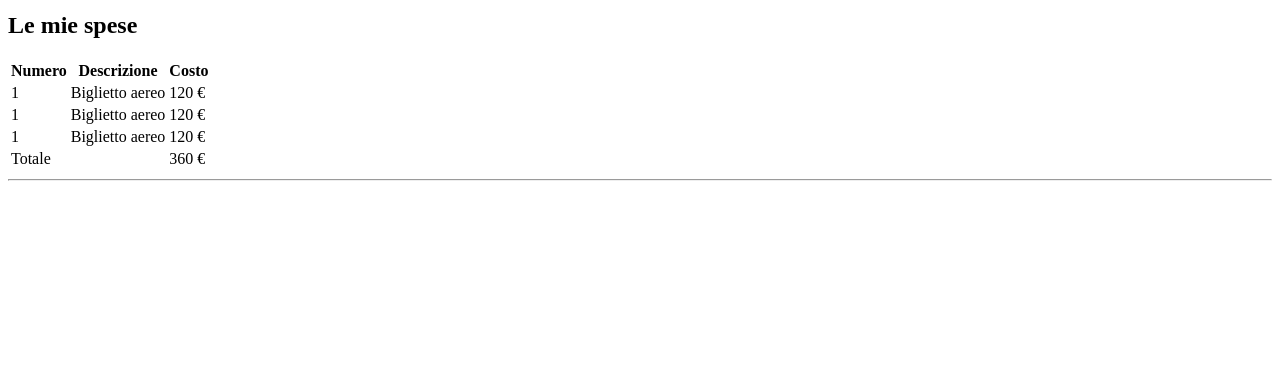
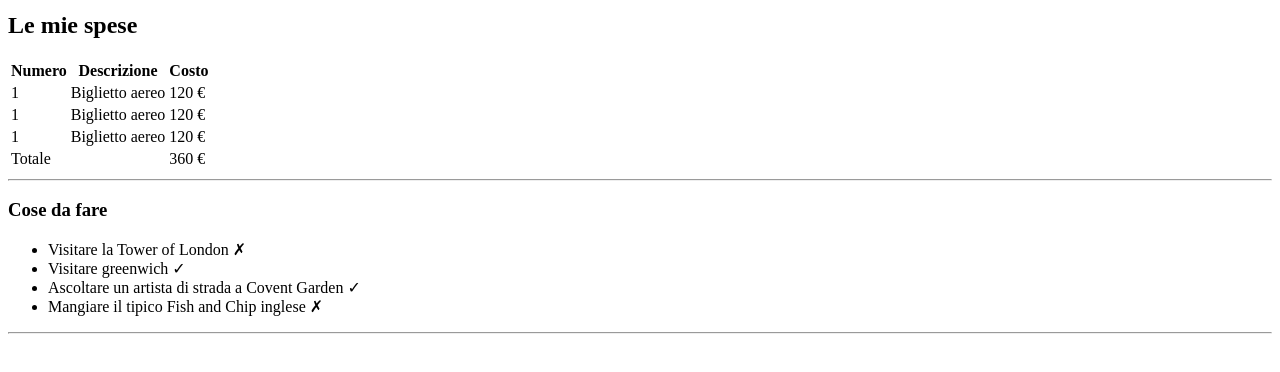
Before and after one commit to andmalt/html-london-trip, a plain HTML site: page index.html in a window 1280 px wide. Shown: the part 402-774 px from the top of the page. Drawn offline with Linux system fonts and the light colour scheme.

Commit message:
Lista delle cose da fare

```diff
--- a/index.html
+++ b/index.html
@@ -46,6 +46,16 @@
             </tr>
         </table>
         <hr>
+        <!-- Lista delle cose da fare -->
+        <h3>Cose da fare</h3>
+        <ul>
+            <li>Visitare la Tower of London &#10007;</li>
+            <li>Visitare greenwich &#10003;</li>
+            <li>Ascoltare un artista di strada a Covent Garden &#10003;</li>
+            <li>Mangiare il tipico Fish and Chip inglese &#10007;</li>
+        </ul>
+        <hr>
+
 
     </main>
     <footer>
```
